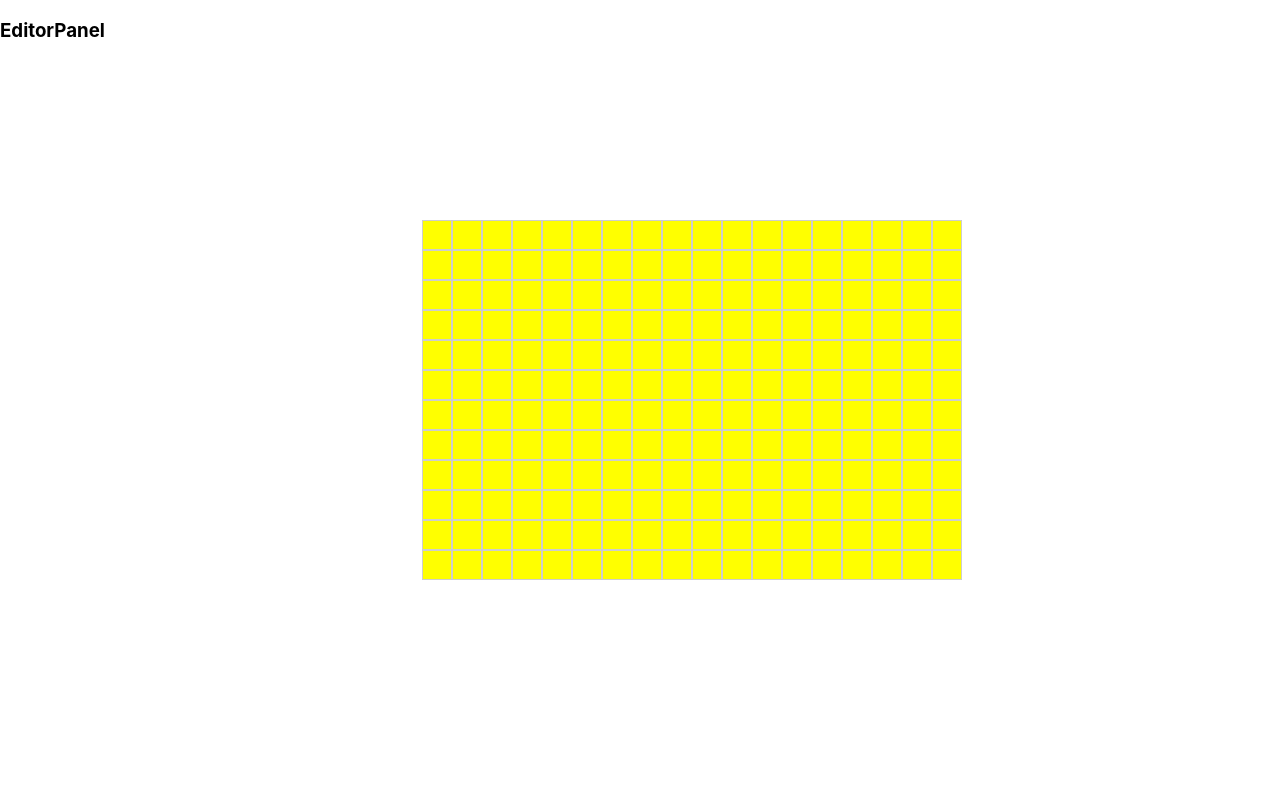
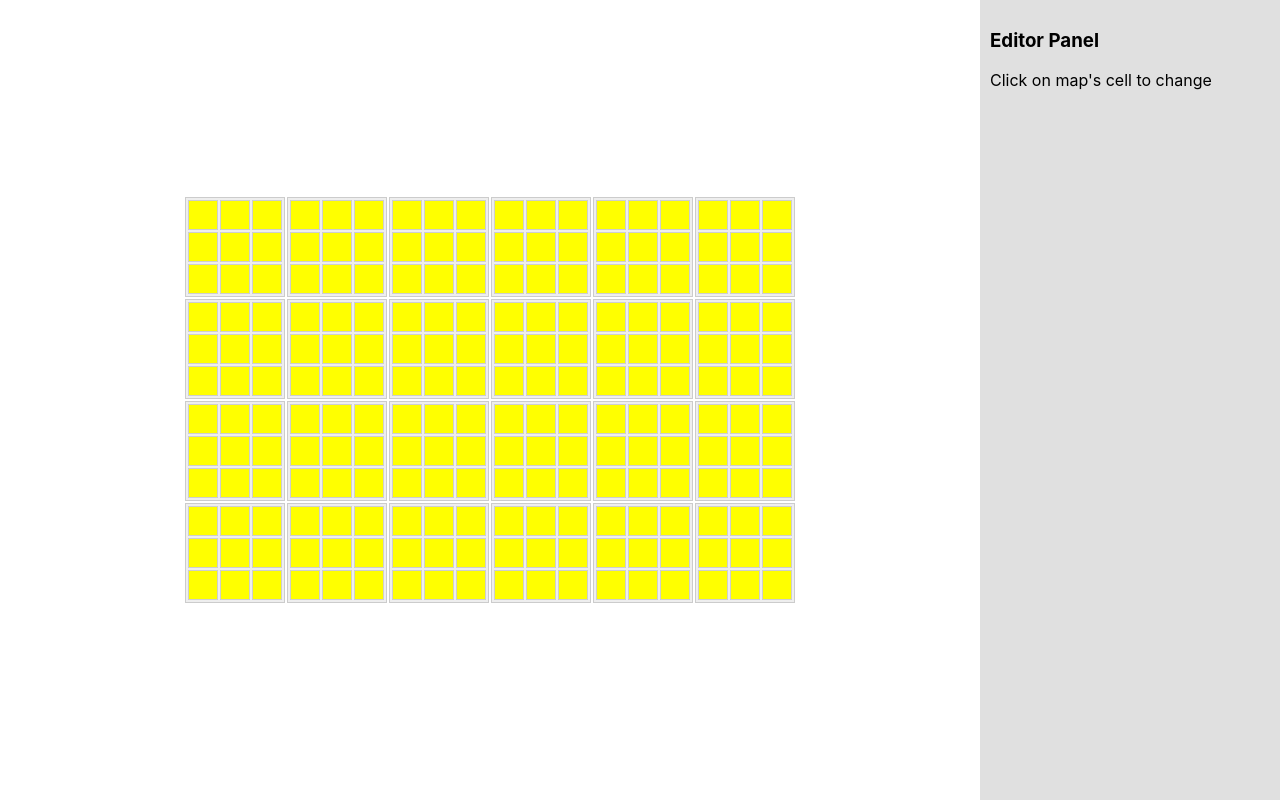
Before and after one commit to rkvtsn/cubic-mages, a React (Create React App) app: page /editor in a window 1280 px wide. Built offline with nearby package versions, Linux system fonts and the light colour scheme.

Commit message:
[editor] - feature change cell on map

```diff
--- a/src/components/MapTile/styles.ts
+++ b/src/components/MapTile/styles.ts
@@ -3,6 +3,10 @@ import styled from "styled-components";
 export const MapTileWrapperStyled = styled.div`
   display: flex;
   flex-direction: column;
+  padding: 1px;
+  margin: 1px;
+  border: 1px solid #ccc;
+  background: #eee;
 `;
 
 export const MapTileRowStyled = styled.div`
--- a/src/components/TileCell/styles.ts
+++ b/src/components/TileCell/styles.ts
@@ -5,6 +5,7 @@ const TILE_CELL_SIZE = 30;
 
 export const TileCellStyled = styled.div<UseCellStyle>`
   display: block;
+  margin: 1px;
   width: ${TILE_CELL_SIZE}px;
   height: ${TILE_CELL_SIZE}px;
   background: ${(props) => props.background};
--- a/src/constants/cells.ts
+++ b/src/constants/cells.ts
@@ -60,7 +60,7 @@ default cell: "road"
  * 3 x 3 each tile
  * 24 tiles with 9 cells
  */
-import { CellBaseModel } from "types/CellModel";
+import { CellBaseModel, CellType } from "types/CellModel";
 
 export const CELL_TYPES = ["Common", "StartLocation", "City", "Ruin"] as const;
 
@@ -163,6 +163,15 @@ const CELLS: CellBaseModel[] = [
   },
 ];
 
+export const CELLS_BY_GROUPS: Record<string, CellBaseModel[]> = CELLS.reduce(
+  (result, cell) => {
+    if (!result[cell.type]) result[cell.type] = [];
+    result[cell.type].push(cell);
+    return result;
+  },
+  {} as Record<string, CellBaseModel[]>
+);
+
 export const CELLS_MAP: Record<string, CellBaseModel> = CELLS.reduce(
   (cellMap, cell) => {
     cellMap[cell.name] = cell;
--- /dev/null
+++ b/src/pages/Editor/EditorPanel/EditorCell/index.tsx
@@ -0,0 +1,24 @@
+import TileCell from "components/TileCell";
+import { memo, useCallback } from "react";
+import { CellBaseModel } from "types/CellModel";
+import { EditorCellStyled } from "./styles";
+
+interface EditorCellProps {
+  cell: CellBaseModel;
+  onClick: (cell: CellBaseModel) => void;
+}
+
+const EditorCell = ({ cell, onClick }: EditorCellProps) => {
+  const handleOnClick = useCallback(() => {
+    onClick(cell);
+  }, [cell, onClick]);
+
+  return (
+    <EditorCellStyled>
+      <TileCell onClick={handleOnClick} cell={cell} />
+      <div>- {cell.name}</div>
+    </EditorCellStyled>
+  );
+};
+
+export default memo(EditorCell);
--- /dev/null
+++ b/src/pages/Editor/EditorPanel/EditorCell/styles.ts
@@ -0,0 +1,5 @@
+import styled from "styled-components";
+
+export const EditorCellStyled = styled.div`
+  font-size: 10px;
+`;
--- a/src/pages/Editor/EditorPanel/index.tsx
+++ b/src/pages/Editor/EditorPanel/index.tsx
@@ -1,10 +1,12 @@
-import TileCell from "components/TileCell";
-import CELLS from "constants/cells";
+import React from "react";
+import { CELLS_BY_GROUPS } from "constants/cells";
 import { CellBaseModel } from "types/CellModel";
+import EditorCell from "./EditorCell";
 import {
-  CellLegendStyled,
-  CellListStyled,
+  CellEditOptionsRowStyled,
+  CellEditOptionsStyled,
   EditorPanelWrapperStyled,
+  PStyled,
 } from "./styled";
 
 interface EditorPanelProps {
@@ -12,20 +14,26 @@ interface EditorPanelProps {
   onClick: (cell: CellBaseModel) => void;
 }
 
-const EditorPanel = ({ currentCellId }: EditorPanelProps) => {
+const EditorPanel = ({ currentCellId, onClick }: EditorPanelProps) => {
   return (
     <EditorPanelWrapperStyled>
-      <h3>EditorPanel</h3>
+      <h3>Editor Panel</h3>
       {currentCellId ? (
-        <CellListStyled>
-          {CELLS.map((cell) => (
-            <CellLegendStyled key={cell.name}>
-              <TileCell onClick={() => {}} cell={cell} />
-              <div>- {cell.name}</div>
-            </CellLegendStyled>
+        <CellEditOptionsStyled>
+          {Object.keys(CELLS_BY_GROUPS).map((cellKey) => (
+            <React.Fragment key={cellKey}>
+              <PStyled>{cellKey}</PStyled>
+              <CellEditOptionsRowStyled>
+                {CELLS_BY_GROUPS[cellKey].map((cell) => (
+                  <EditorCell key={cell.name} onClick={onClick} cell={cell} />
+                ))}
+              </CellEditOptionsRowStyled>
+            </React.Fragment>
           ))}
-        </CellListStyled>
-      ) : null}
+        </CellEditOptionsStyled>
+      ) : (
+        <PStyled>Click on map's cell to change</PStyled>
+      )}
     </EditorPanelWrapperStyled>
   );
 };
--- a/src/pages/Editor/EditorPanel/styled.ts
+++ b/src/pages/Editor/EditorPanel/styled.ts
@@ -1,14 +1,27 @@
 import styled from "styled-components";
 
-export const CellListStyled = styled.div`
+export const CellEditOptionsStyled = styled.div`
   display: flex;
   flex-direction: column;
   gap: 10px;
 `;
 
-export const EditorPanelWrapperStyled = styled.div``;
+export const CellEditOptionsRowStyled = styled.div`
+  display: flex;
+  margin-bottom: 10px;
+`;
 
-export const CellLegendStyled = styled.div`
+export const EditorPanelWrapperStyled = styled.div`
+  width: 300px;
   display: flex;
-  gap: 5px;
+  flex-direction: column;
+  align-items: start;
+  padding: 10px;
+  background: #e0e0e0;
 `;
+
+export const PStyled = styled.p`
+  margin: 0;
+  padding: 0;
+  text-align: left;
+`;
--- a/src/pages/Editor/index.tsx
+++ b/src/pages/Editor/index.tsx
@@ -19,16 +19,28 @@ const Editor = () => {
     },
     [setCurrentCellId]
   );
-  const handleOnClickPanel = useCallback((cell: CellBaseModel) => {}, []);
+  const handleOnClickPanel = useCallback(
+    (cell: CellBaseModel) => {
+      setWorldMap((oldWorld) =>
+        oldWorld.map((oldCell) => {
+          if (oldCell.id === currentCellId) {
+            return { ...oldCell, ...cell };
+          }
+          return oldCell;
+        })
+      );
+    },
+    [setWorldMap, currentCellId]
+  );
 
   return (
     <EditorWrapperStyled>
-      <EditorPanel onClick={handleOnClickPanel} currentCellId={currentCellId} />
       <WorldMap
         worldMap={worldMap}
         currentCellId={currentCellId}
         onClick={handleCellClick}
       />
+      <EditorPanel onClick={handleOnClickPanel} currentCellId={currentCellId} />
     </EditorWrapperStyled>
   );
 };
```
